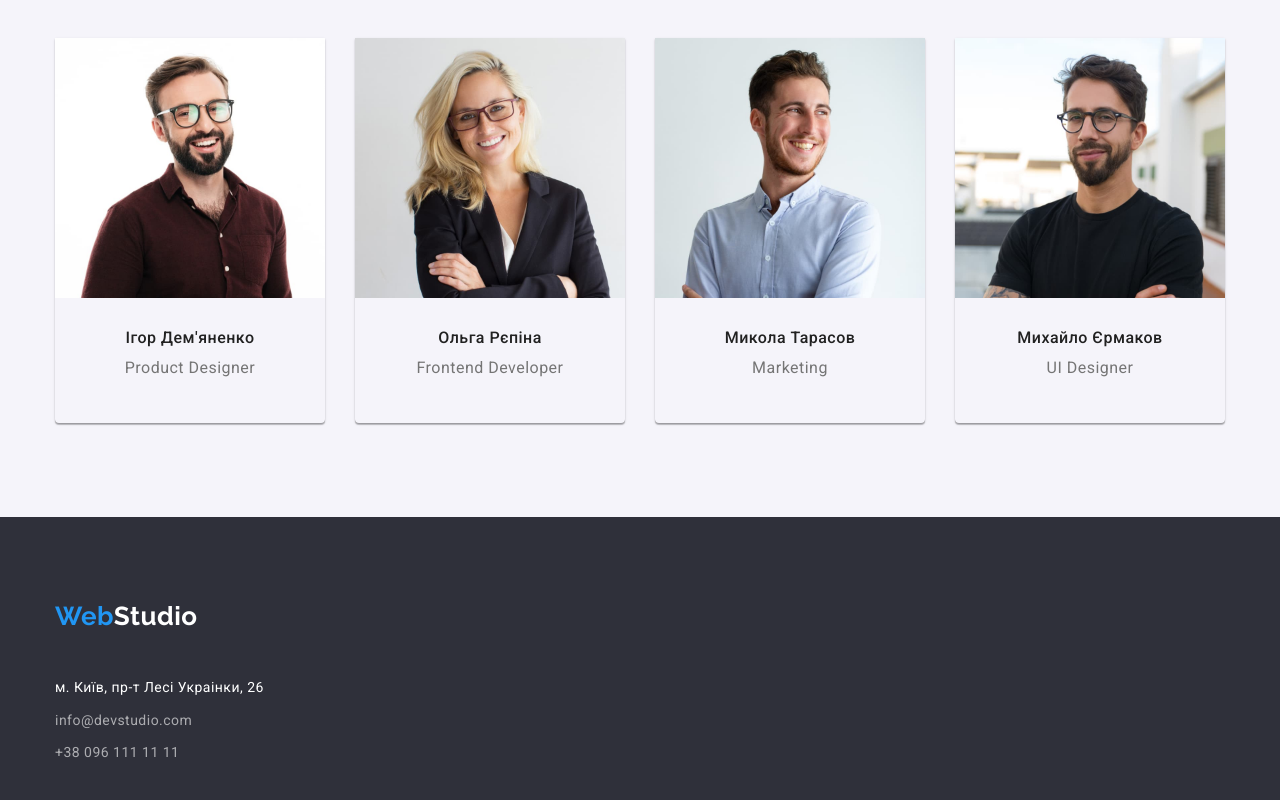
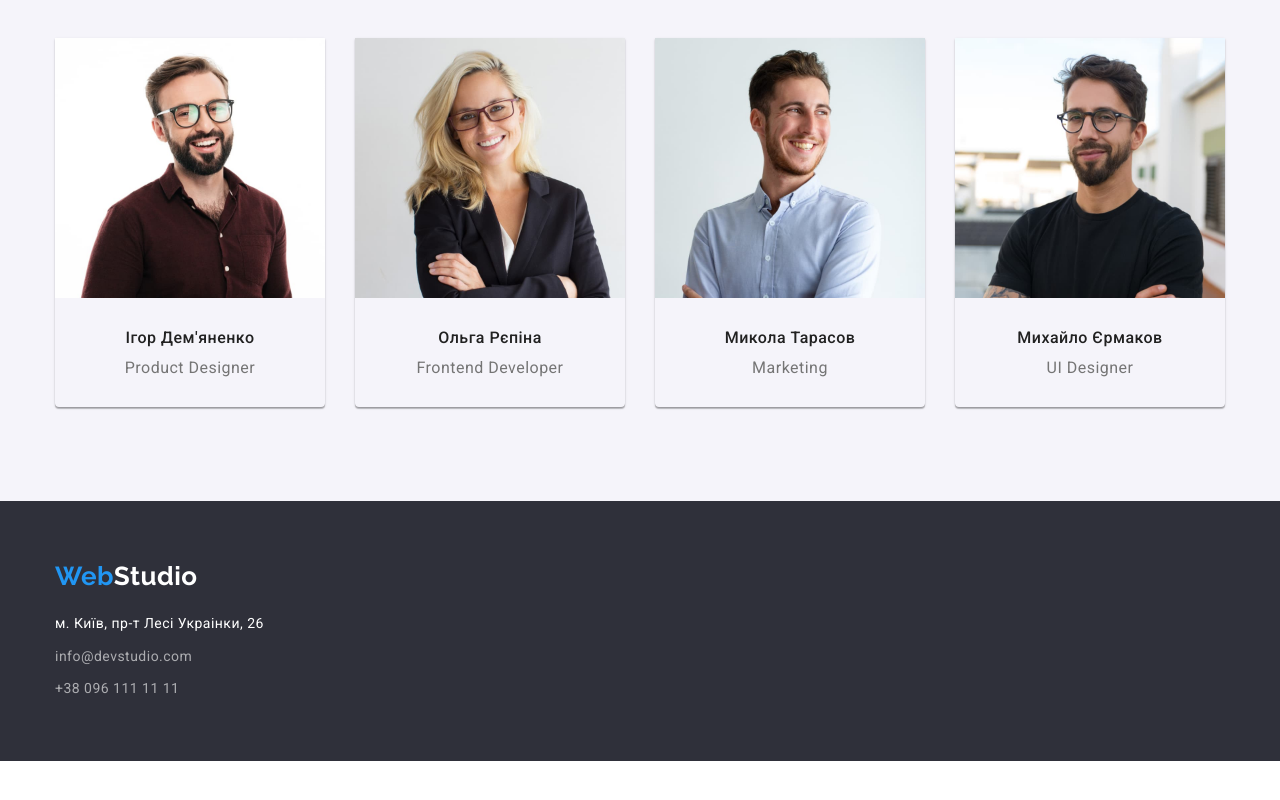
Before and after one commit to Owheels/goit-markup-hw-03, a plain HTML site: page index.html in a window 1280 px wide. Shown: the part 1610-2410 px from the top of the page. After the commit the page ends 2371 px from the top, so only its background shows below. Drawn offline with nearby package versions, Linux system fonts and the light colour scheme.

Commit message:
Прибирає зайві маржини та падінги

```diff
--- a/css/styles.css
+++ b/css/styles.css
@@ -201,6 +201,7 @@ header {
 }
 
 .profession {
+  margin-bottom: 0;
   font-size: 16px;
   line-height: 1.2;
   color: var(--text-color-secondary);
@@ -227,6 +228,7 @@ header {
 }
 
 .portfolio-type {
+  margin-bottom: 0;
   font-size: 16px;
   line-height: 1.9;
   color: var(--text-color-primary);
@@ -268,7 +270,7 @@ header {
   color: var(--color-brand);
 }
 
-.link-logo {
+.link-logo-header {
   padding: 24px 0;
   color: var(--color-brand);
   font-family: "Raleway", sans-serif;
@@ -308,9 +310,12 @@ header {
   letter-spacing: 0.02em;
 }
 
+.footer-list:not(:last-child) {
+  margin-bottom: 9px;
+}
+
 .link-contact-footer {
   display: inline-block;
-  margin-bottom: 9px;
   color: var(--text-color-white);
   opacity: 60%;
   font-size: 14px;
@@ -320,7 +325,6 @@ header {
 
 .link-address-footer {
   display: inline-block;
-  margin-bottom: 9px;
   color: var(--text-color-white);
   font-size: 14px;
   line-height: 1.7;
@@ -339,4 +343,10 @@ footer {
 .link-logo-footer {
   display: inline-block;
   margin-bottom: 20px;
+  color: var(--color-brand);
+  font-family: "Raleway", sans-serif;
+  font-weight: 700;
+  font-size: 26px;
+  line-height: 1.2;
+  text-decoration: none;
 }
--- a/index.html
+++ b/index.html
@@ -26,7 +26,7 @@
       <div class="container">
         <div class="header-container">
           <nav class="header-nav">
-            <a class="link-logo" href="./index.html"
+            <a class="link-logo-header" href="./index.html"
               >Web<span class="logo-header">Studio</span></a
             >
             <ul class="list header-menu">
@@ -201,7 +201,7 @@
         >
         <address>
           <ul class="list">
-            <li>
+            <li class="footer-list">
               <a
                 class="link link-address-footer"
                 href="https://goo.gl/maps/CPtrU1FHBa2aNyZL9"
@@ -210,14 +210,14 @@
                 >м. Київ, пр-т Лесі Украінки, 26</a
               >
             </li>
-            <li>
+            <li class="footer-list">
               <a
                 class="link link-contact-footer"
                 href="mailto:info@devstudio.com"
                 >info@devstudio.com</a
               >
             </li>
-            <li>
+            <li class="footer-list">
               <a class="link link-contact-footer" href="tel:+380961111111"
                 >+38 096 111 11 11</a
               >
```
Also changed, not shown: portfolio.html (+4 -4 lines).
